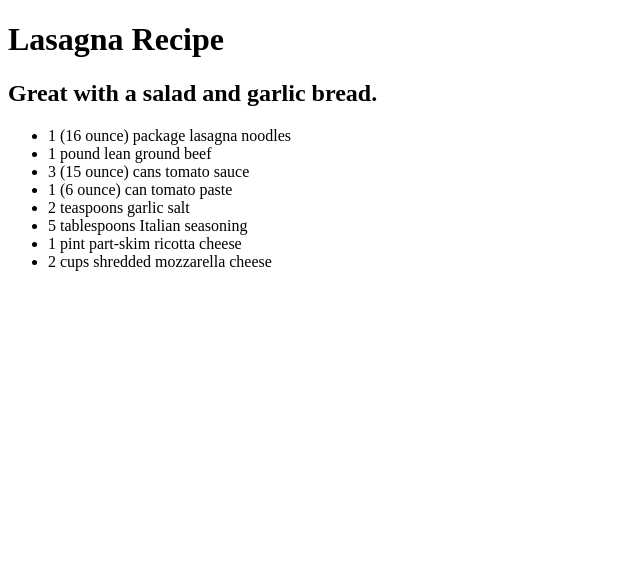
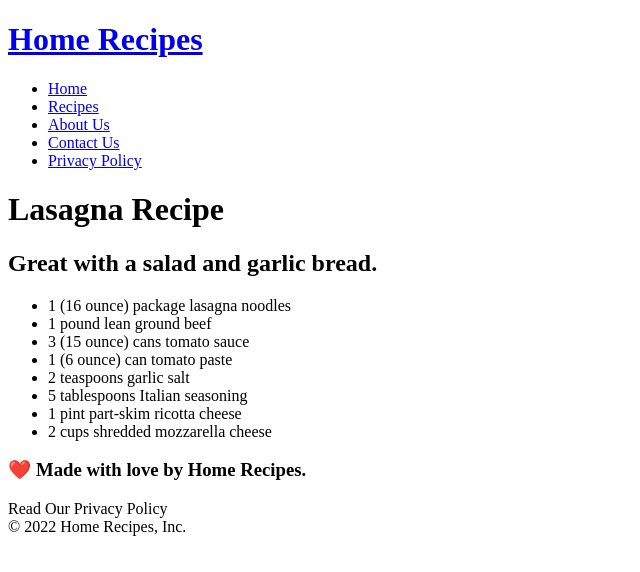
Before and after one commit to junioresc/recipes-page, a plain HTML site: page recipes/lasagna.html in a window 1280 px wide. Shown: the whole page, without its empty margins (0-640 px from the left). Drawn offline with Linux system fonts and the light colour scheme.

```diff
--- a/recipes/lasagna.html
+++ b/recipes/lasagna.html
@@ -7,10 +7,36 @@
     <title>Lasagna Recipe</title>
 </head>
 <body>
+    <header>
+        <h1>
+            <a href="/">Home Recipes</a>
+        </h1>
+        <nav>
+            <!--Unordered list element-->
+            <ul>
+                <!--List item element-->
+                <li>
+                    <a href ="./index.html">Home</a>
+                </li>
+                <li>
+                    <a href="./index.html#recipes">Recipes</a>
+                </li>
+                <li>
+                    <a href="./index.html#aboutus">About Us</a>
+                </li>
+                <li>
+                    <a href="./index.html#contactus">Contact Us</a>
+                </li>
+                <li>
+                    <a href="./privacy-policy.html">Privacy Policy</a>
+                </li>
+            </ul>
+        </nav>
+    </header>
     <h1>Lasagna Recipe</h1>
     <h2>Great with a salad and garlic bread.</h2>
     <main>
-        <ul>
+        <ul class="ingredients-list">
             <li>1 (16 ounce) package lasagna noodles</li>
             <li>1 pound lean ground beef</li>
             <li>3 (15 ounce) cans tomato sauce</li>
@@ -20,6 +46,14 @@
             <li>1 pint part-skim ricotta cheese</li>
             <li>2 cups shredded mozzarella cheese</li>
         </ul>
+
     </main>
+    <footer>
+        <h3>❤️ Made with love by Home Recipes.</h3>
+        <div>
+            <a>Read Our Privacy Policy</a><br />
+            &copy; 2022 Home Recipes, Inc.
+        </div>
+    </footer>
 </body>
 </html>
```
Also changed, not shown: index.html (+6 -1 lines), privacy-policy.html (+4 -1 lines), imgs/book.svg (added).
